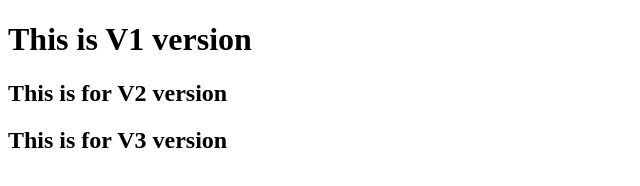
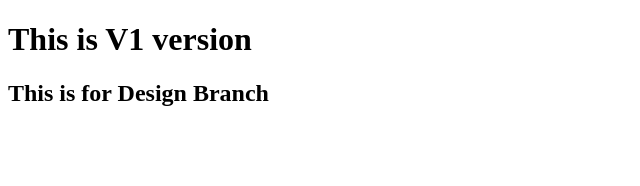
Before and after one commit to Rakesh-bg95/Test, a plain HTML site: page index.html in a window 1280 px wide. Shown: the whole page, without its empty margins (0-640 px from the left). Drawn offline with Linux system fonts and the light colour scheme.

Commit message:
Commit to design branch

```diff
--- a/index.html
+++ b/index.html
@@ -7,7 +7,7 @@
 </head>
 <body>
     <h1>This is V1 version</h1>
-    <h2>This is for V2 version</h2>
-    <h2>This is for V3 version</h2>
+    <h2>This is for Design Branch</h2>
+
 </body>
 </html>
```
